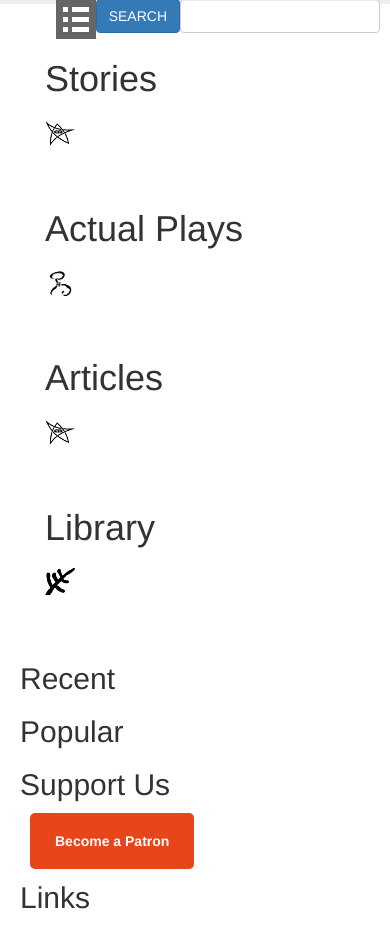
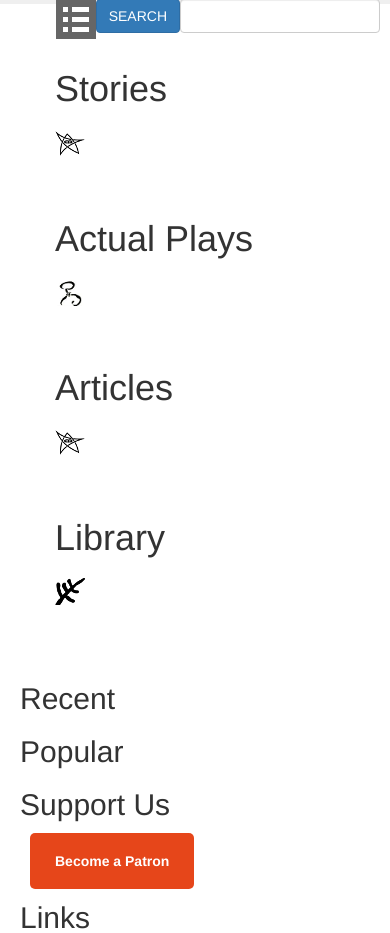
Before and after one commit to bane138/nonhumanuser, a Django app: page / in a window 390 px wide. Shown: the part 111-1044 px from the top of the page. Run offline with Django 3.2, Linux system fonts and the light colour scheme; data that the repository does not hold is empty; parts of the project's set-up code (start-up, migrations or seed data) failed here and were passed over; some libraries are stand-ins or nearby versions.

Commit message:
responsive fix

```diff
--- a/static/css/main.css
+++ b/static/css/main.css
@@ -604,6 +604,12 @@ footer {
         border-bottom: 3px solid #eee;
     }
 
+    .content-main {
+        width: 100%;
+        padding: 10px;
+        display: inline-block;
+    }
+
     nav {
 
     }
@@ -728,13 +734,6 @@ footer {
 
     nav:hover ul {
         display: block;
-    }
-
-    .content-main {
-        width: 100%;
-        padding: 0;
-        margin-right: 20px;
-        display: inline-block;
     }
 
     .section-heading img {
```
